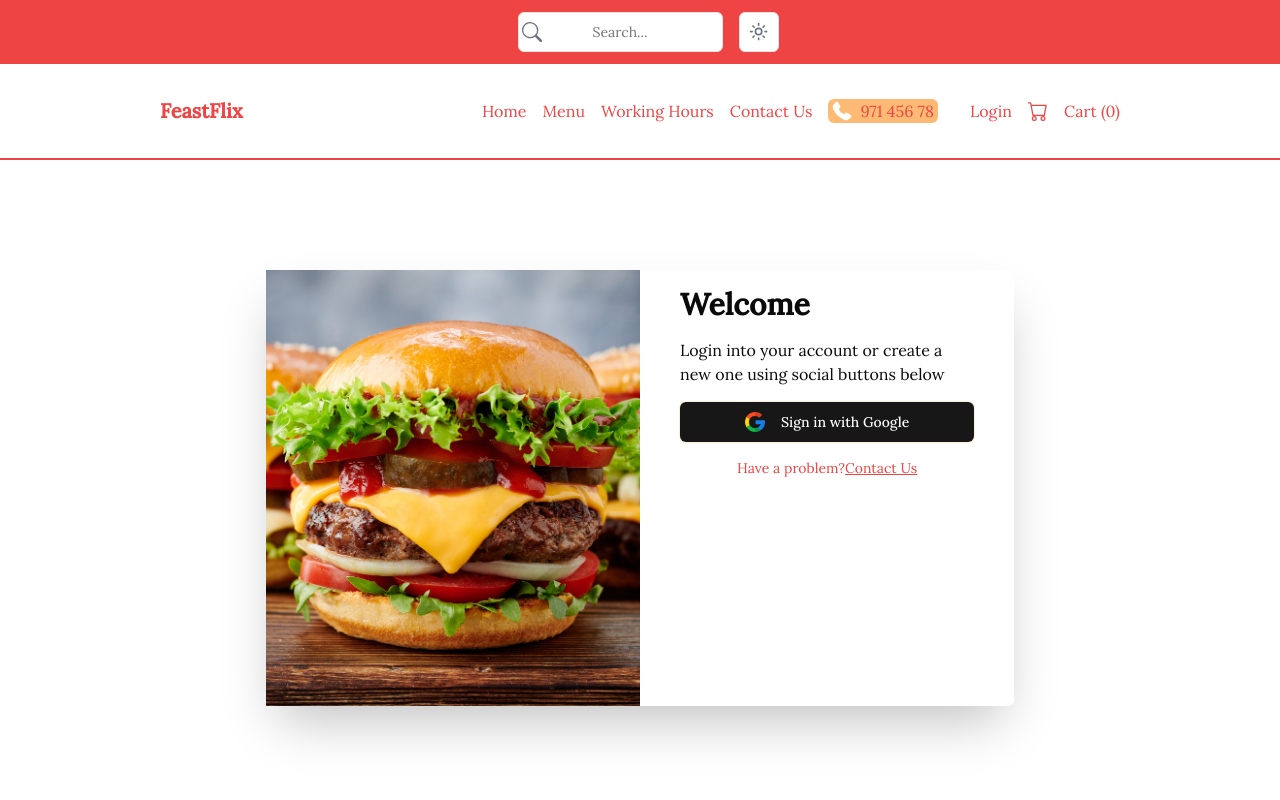
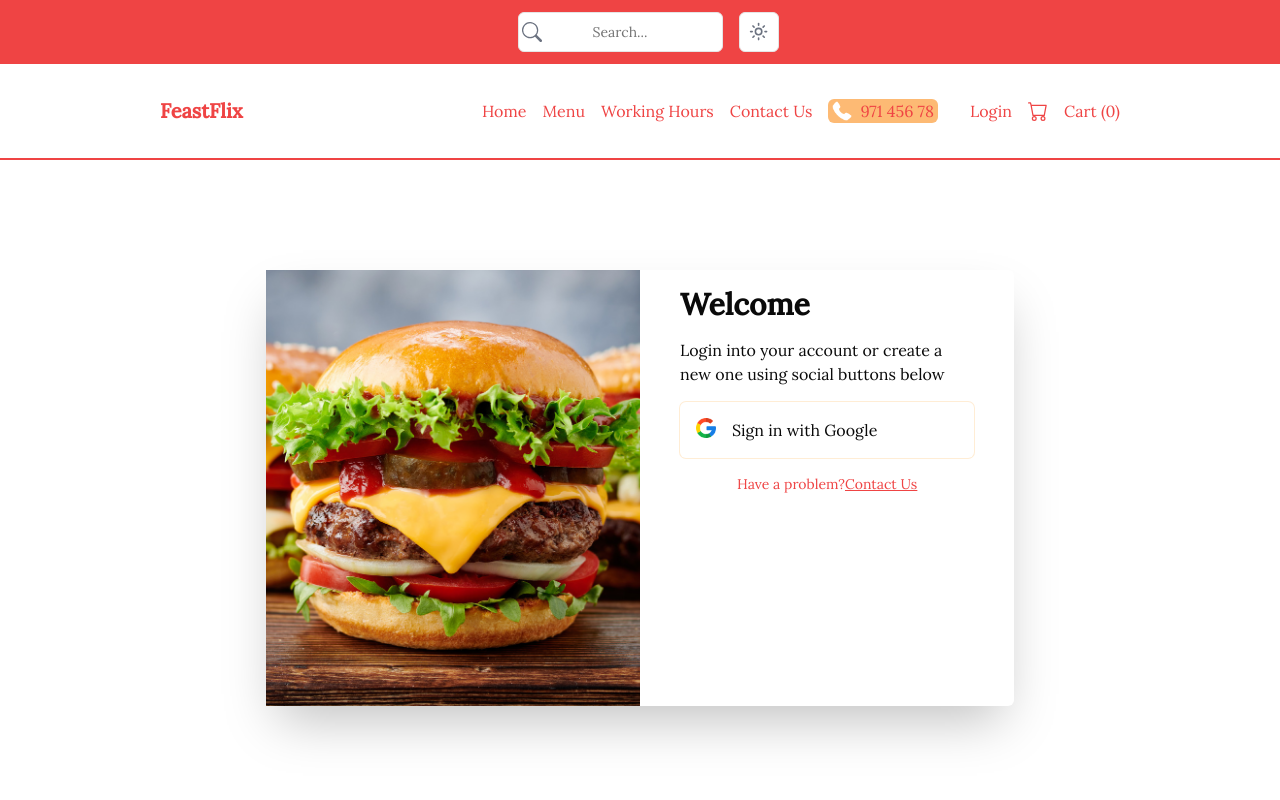
Before and after one commit to naushadraien/Food-Ordering-App, a Next.js app in the folder dhaba/: page /login in a window 1280 px wide. Shown: the top 800 px of the page. Built offline with nearby package versions, Linux system fonts and the light colour scheme; no server answers.

Commit message:
style: changes some styles

```diff
--- a/dhaba/app/login/page.tsx
+++ b/dhaba/app/login/page.tsx
@@ -1,6 +1,5 @@
 "use client";
 import { Loading } from "@/components/Loading";
-import { Button } from "@/components/ui/button";
 import { signIn, useSession } from "next-auth/react";
 import Image from "next/image";
 import Link from "next/link";
@@ -38,7 +37,7 @@
             Login into your account or create a new one using social buttons
             below
           </p>
-          <Button
+          <button
             className="flex gap-4 p-4 ring-1 ring-orange-100 rounded-md"
             onClick={() => signIn("google")}
           >
@@ -50,7 +49,7 @@
               className="object-contain"
             />
             <span>Sign in with Google</span>
-          </Button>
+          </button>
           {/* <button
             className="flex gap-4 p-4 ring-1 ring-orange-100 rounded-md"
             onClick={() => signIn("facebook")}
--- a/dhaba/app/product/[id]/page.tsx
+++ b/dhaba/app/product/[id]/page.tsx
@@ -18,7 +18,7 @@
   const { id } = params;
   const singleProduct: ProductType = await getData(id);
   return (
-    <div className="p-4 lg:px-20 xl:px-40 h-screen flex flex-col justify-around text-red-500 md:flex-row md:gap-8  md:items-center relative">
+    <div className="p-4 lg:px-20 xl:px-40 h-screen flex flex-col justify-around text-red-500 md:flex-row md:gap-8 mb-10 -mt-10  md:items-center relative">
       {/* Image Container */}
       {singleProduct.img && (
         <div className="relative w-full h-1/2 md:h-[70%]">
--- a/dhaba/components/CheckoutForm.tsx
+++ b/dhaba/components/CheckoutForm.tsx
@@ -61,7 +61,7 @@
       elements,
       confirmParams: {
         // Make sure to change this to your payment completion page
-        return_url: `https://food-ordering-app-umber.vercel.app/successPayment/${Orderid}`,
+        return_url: `http://localhost:3000/${Orderid}`,
       },
     });
 
```
Also changed, not shown: dhaba/package.json (line endings or trailing spaces).
